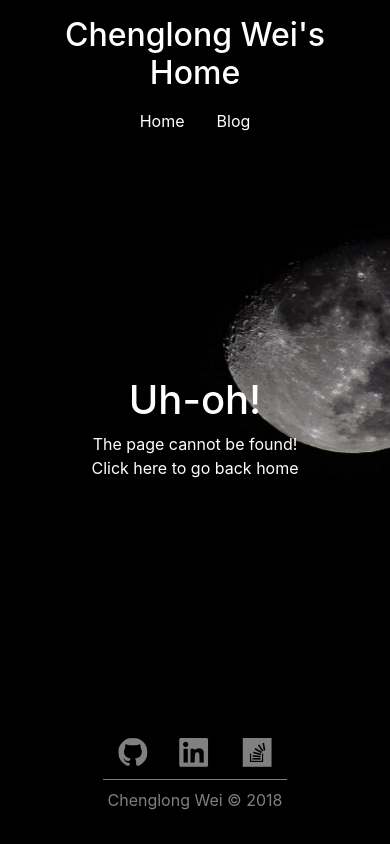
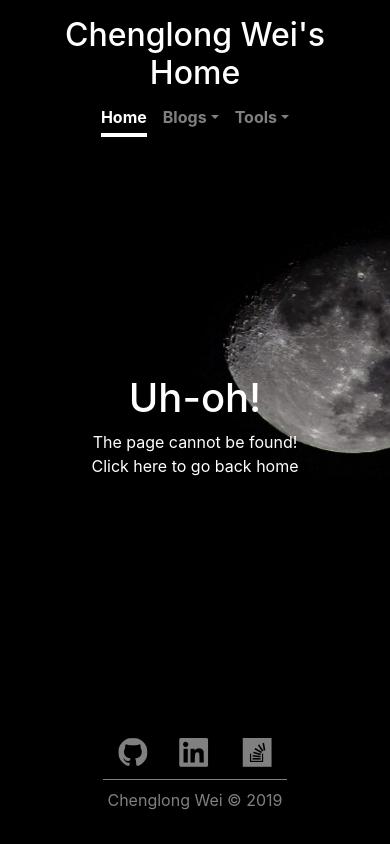
Before and after one commit to longprowei/MyStaticPages, a website: page src/html/404.html in a window 390 px wide. Drawn offline with nearby package versions, Linux system fonts and the light colour scheme; files that its build step writes are made by us from their sources; files whose address does not match are found by name; a web font is replaced by a local one.

Commit message:
update 404 page and wrong home link

```diff
--- a/package.json
+++ b/package.json
@@ -20,7 +20,8 @@
     "watch-css": "watch 'npm run css' src/scss",
     "watch-image": "watch 'npm run image' src/img",
     "watch-js": "watch 'npm run js' src/js",
-    "watch-html": "watch 'npm run html' src/html"
+    "watch-html": "watch 'npm run html' src/html",
+    "serve": "browser-sync start --server 'dist' --files 'dist'"
   },
   "author": "Chenglong Wei",
   "license": "ISC",
@@ -28,6 +29,7 @@
     "bootstrap": "^4.3.1"
   },
   "devDependencies": {
+    "browser-sync": "^2.26.3",
     "clean-css-cli": "^4.2.1",
     "mkdirp": "^0.5.1",
     "node-sass": "^4.11.0",
@@ -35,7 +37,7 @@
     "stylelint": "^9.2.0",
     "stylelint-config-recommended-scss": "^3.2.0",
     "stylelint-scss": "^3.1.0",
-    "uglify-js": "^3.4.9",
+    "uglify-js": "^3.5.3",
     "watch": "^1.0.2"
   }
 }
--- a/src/html/404.html
+++ b/src/html/404.html
@@ -28,10 +28,28 @@
           <div class="masthead-brand">
             <h2><a href="./index.html">Chenglong Wei's Home</a></h3>
           </div>
-          <nav class="nav masthead-nav justify-content-center">
-            <a class="nav-link active" href="./index.html">Home</a>
-            <a class="nav-link" href="http://weichenglong.com/blog">Blog</a>
-          </nav>
+          <nav>
+              <ul class="nav masthead-nav justify-content-center">
+                <li class="nav-item">
+                  <a class="nav-link active" href="./">Home</a>
+                </li>
+                <li class="nav-item dropdown">
+                    <a class="nav-link dropdown-toggle" data-toggle="dropdown" href="#"
+                      role="button" aria-haspopup="true" aria-expanded="false">Blogs</a>
+                      <div class="dropdown-menu">
+                        <a class="dropdown-item" href="https://blog.weichenglong.com">English Blog</a>
+                        <a class="dropdown-item" href="./blog">Chinese Blog</a>
+                      </div>
+                </li>
+                <li class="nav-item dropdown">
+                    <a class="nav-link dropdown-toggle" data-toggle="dropdown" href="#"
+                      role="button" aria-haspopup="true" aria-expanded="false">Tools</a>
+                      <div class="dropdown-menu">
+                        <a class="dropdown-item" href="./hex2rgb">HEX to RGB</a>
+                      </div>
+                </li>
+              </ul>
+            </nav>
       </header>
 
       <main>
@@ -56,7 +74,7 @@
           </ul>
         </div>
 
-          <p>Chenglong Wei &copy; 2018 </p>
+        <p>Chenglong Wei &copy; <span id="copyright-year">2018</span></p>
       </footer>
     </div>
 
@@ -65,6 +83,6 @@
         integrity="sha256-FgpCb/KJQlLNfOu91ta32o/NMZxltwRo8QtmkMRdAu8="
         crossorigin="anonymous"></script>
 
-    <script src="js/main.js?v0.0.1"></script>
+    <script src="js/main.js?v0.0.3"></script>
   </body>
 </html>
```
Also changed, not shown: src/html/index.html (+1 -1 lines), 1 other file.
